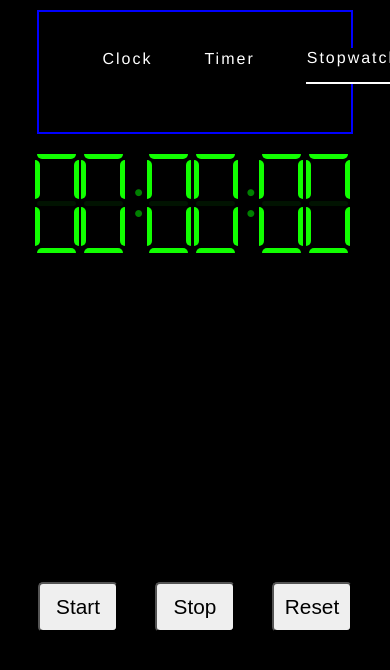
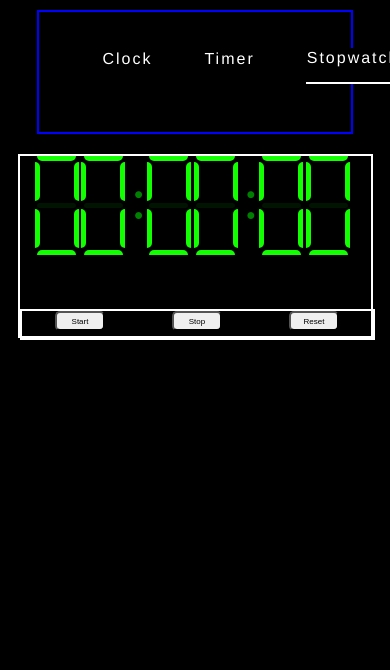
Before and after one commit to Muralivvrsn/digital-clock, a React (Create React App) app: page /stopwatch in a window 390 px wide. Shown: the top 670 px of the page. Built offline with nearby package versions, Linux system fonts and the light colour scheme.

Commit message:
media query added for buttons

```diff
--- a/src/App.css
+++ b/src/App.css
@@ -191,6 +191,9 @@ form > button {
   .colon > p{
     font-size: 6rem;
   }
+  .clockBody{
+    height: 50%;
+  }
 }
 @media screen and (max-width: 769px) {
   .stick {
@@ -226,6 +229,25 @@ form > button {
     gap: 100px;
     justify-content: space-around;
   }
+  .buttons {
+    margin: 0 auto auto auto;
+    height: 15%;
+    display: flex;
+    width: 100%;
+    justify-content: space-around;
+    border: 2px solid white;
+  }
+  .clockBody{
+    height: 39%;
+    border: 2px solid white;
+  }
+  .buttons > button {
+    width: 50px;
+    height: 20px;
+    font-size: 0.5rem;
+    border-radius: 5px;
+    cursor: pointer;
+  }
 }
 @media screen and (max-width: 481px) {
   .stick {
@@ -255,5 +277,15 @@ form > button {
     gap: 50px;
     justify-content: space-around;
   }
-
+  .clockBody{
+    height: 30%;
+    border: 2px solid white;
+  }
+  .buttons > button {
+    width: 50px;
+    height: 20px;
+    font-size: 0.5rem;
+    border-radius: 5px;
+    cursor: pointer;
+  }
 }
```
